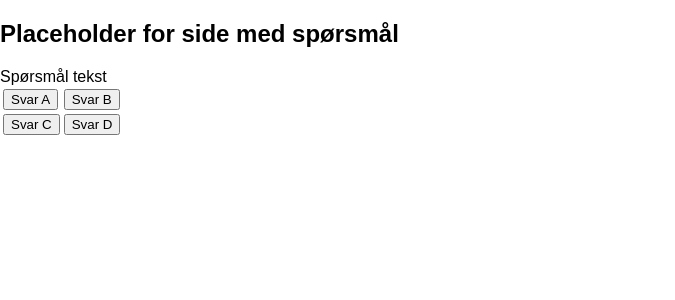
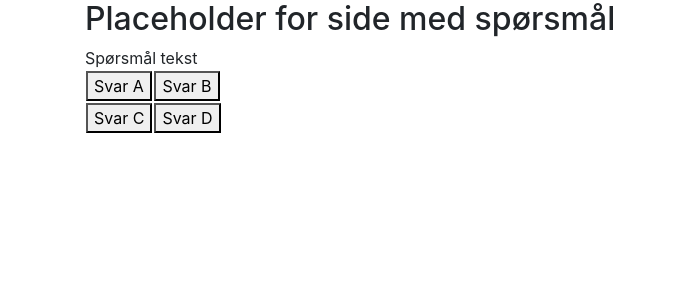
Before and after one commit to ssb-mlo/hack4ssb, a React (Create React App) app: page /questions in a window 1280 px wide. Shown: the top 300 px of the page, without its empty margins (0-675 px from the left). Built offline with nearby package versions, Linux system fonts and the light colour scheme.

Commit message:
Importerer Twitter Bootstrap og dependencies

```diff
--- a/package.json
+++ b/package.json
@@ -3,7 +3,10 @@
   "version": "0.1.0",
   "private": true,
   "dependencies": {
+    "bootstrap": "^4.1.3",
     "history": "^4.7.2",
+    "jquery": "^3.3.1",
+    "popper.js": "^1.14.4",
     "react": "^16.5.2",
     "react-dom": "^16.5.2",
     "react-router": "^4.3.1",
--- a/src/components/pages/questions/questionsPage.js
+++ b/src/components/pages/questions/questionsPage.js
@@ -44,7 +44,7 @@ class QuestionsPage extends React.PureComponent {
 
 
     render() {
-        return <div>
+        return <div className={"container"}>
             <h2>Placeholder for side med spørsmål</h2>
 
             <span>{this.question}</span>
```
Also changed, not shown: src/index.js (+7 -1 lines), 1 other file (tests, documents, lock files or other folders).
